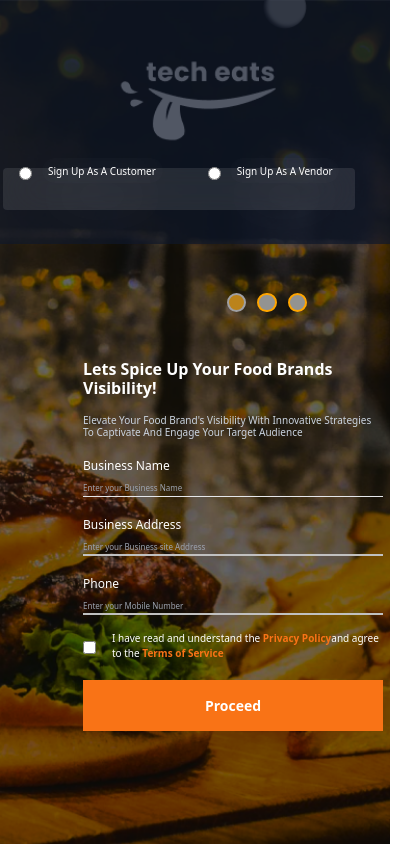
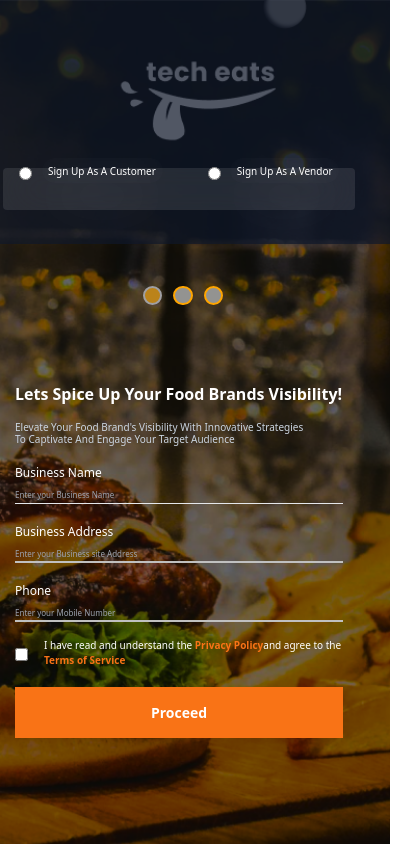
Before and after one commit to willybrown100/techeat, a React (Vite) app: page /signup in a window 390 px wide. Shown: the whole page, 415 px wide, since content can reach past the window. Built offline with nearby package versions, Linux system fonts and the light colour scheme.

Commit message:
mobileWork

```diff
--- a/src/Vendor/Ven.jsx
+++ b/src/Vendor/Ven.jsx
@@ -7,7 +7,6 @@ import Button from "./../Signs-Customer/Signup-Ui/Button"; // Import Button comp
 import { IoIosEye } from "react-icons/io";
 import StepperPage from "../components/Stepper/StepperPage";
 
-
 const Ven = () => {
   const [open, setOpen] = useState(false);
 
@@ -15,10 +14,8 @@ const Ven = () => {
     setOpen(!open);
   };
   return (
-    <div className="ml-[ ]">
-
+    <div className="">
       <form className="">
-
         <h1 className="font-Roboto Slab w-[400px] font-bold text-[18px] text-left text-white">
           Lets spice up your food brands visibility
         </h1>
@@ -48,18 +45,18 @@ const Ven = () => {
           <label className="text-[12px]">Password</label>
           <div className="relative">
             <input
-              type={!open === false ? "Password" : "text"}
+              type={open === false ? "Password" : "text"}
               className="MainTime"
               placeholder="Enter your Password"
             />
             <span className="absolute right-3 cursor-pointer">
               {open ? (
-                <IoIosEyeOff
+                <IoIosEye
                   className="cursor-pointer w-[2rem] h-[2rem] pb-[.8rem]"
                   onClick={ToggleOpen}
                 />
               ) : (
-                <IoIosEye
+                <IoIosEyeOff
                   onClick={ToggleOpen}
                   className="cursor-pointer w-[2rem] h-[2rem] pb-[.8rem]"
                 />
--- a/src/components/Stepper/StepperPage.jsx
+++ b/src/components/Stepper/StepperPage.jsx
@@ -18,10 +18,10 @@ const StepperPage = () => {
   };
 
   return (
-    <div className="absolute top-[4.5rem] left-[3rem] flex items-center justify-center bg-transparent h-[34rem]">
-      <div className="bg-transparent p-8 rounded-lg w-full max-w-md">
+    <div className="absolute top-[4.5rem] xl:left-[3rem] left-0 flex items-center justify-center xl:bg-transparent h-[34rem]">
+      <div className="xl:bg-transparent xl:p-8 p-3 rounded-lg w-full max-w-md">
         {/* CIRCULAR DIV FOR THE STEP MOVEMENT */}
-        <div className="flex justify-between items-center mb-[5rem] w-[5rem] ml-[9rem]">
+        <div className="flex justify-between items-center mb-[5rem] w-[5rem] xl:ml-[9rem] ml-[8rem]">
           <div className={`step ${step >= 1 ? "active" : ""}`}></div>
           <div className={`step ${step >= 2 ? "active" : ""}`}></div>
           <div className={`step ${step >= 3 ? "active" : ""}`}></div>
@@ -30,7 +30,7 @@ const StepperPage = () => {
         {/* BUSINESS REGISTRATION PHASE */}
 
         {step === 1 && (
-          <div className="mt-[-2rem]">
+          <div className="xl:mt-[-2rem]">
             <h2 className="text-[16px] font-extrabold mb-4 text-white">
               Lets spice up your food brands visibility!
             </h2>
```
